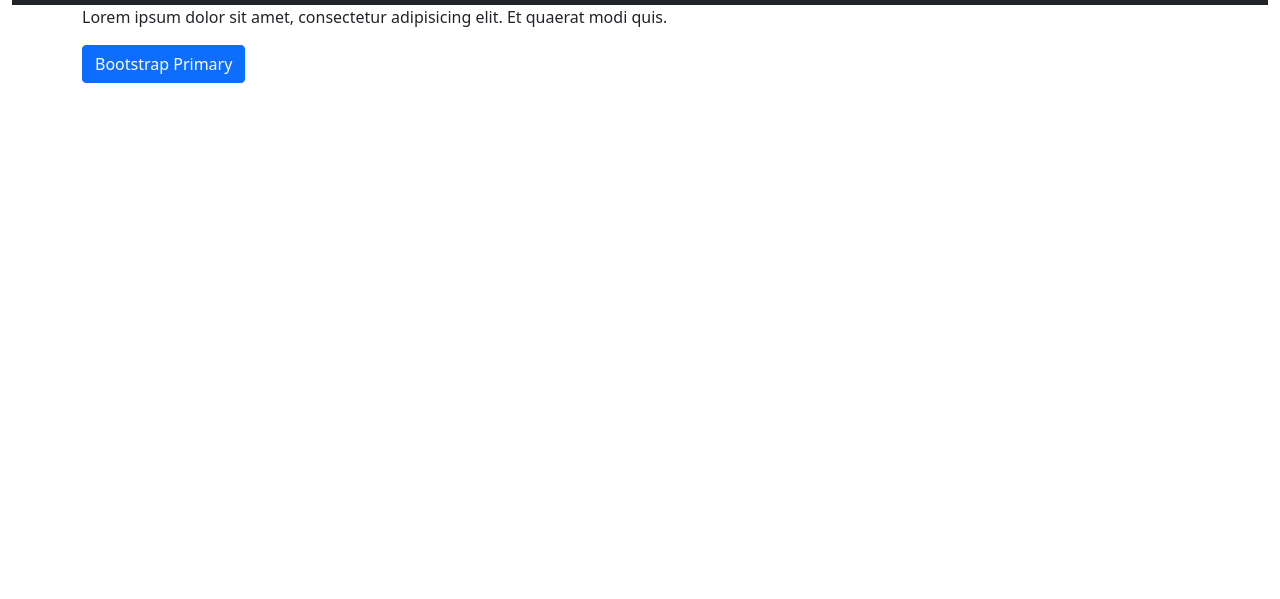
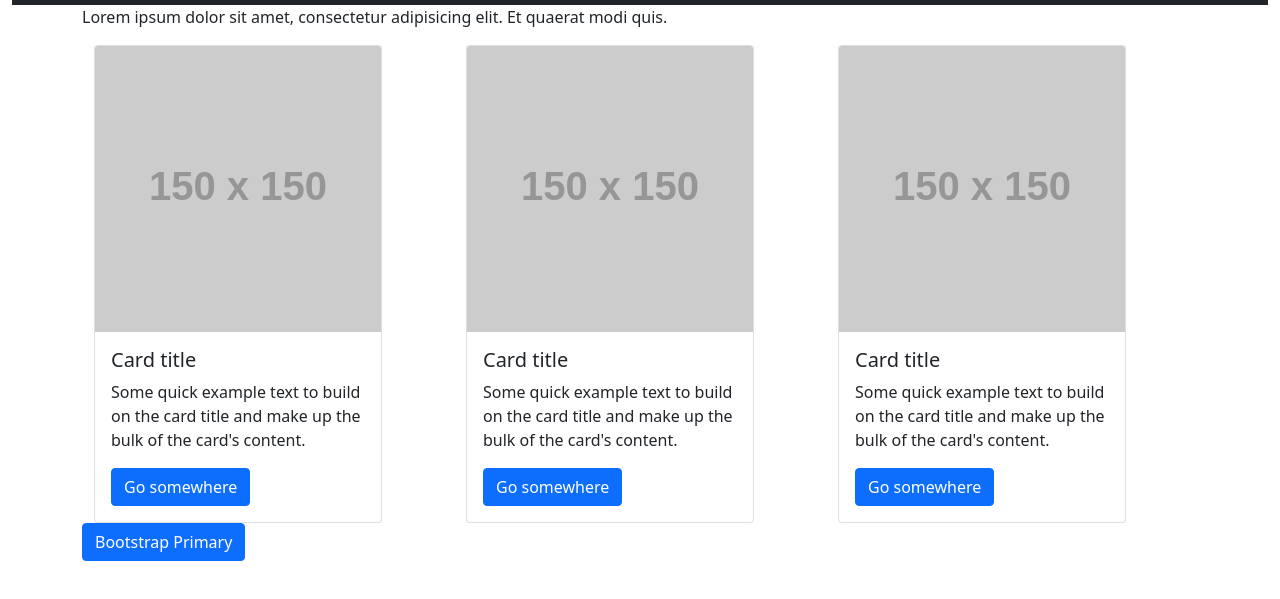
Before and after one commit to ptdevtemp/jsApp, a plain HTML site: page index.html in a window 1280 px wide. Shown: the part 51-650 px from the top of the page. Drawn offline with nearby package versions, Linux system fonts and the light colour scheme; placeholder pictures from the web are drawn by us.

Commit message:
added cards

```diff
--- a/index.html
+++ b/index.html
@@ -56,6 +56,44 @@
         </nav>
         <div class="container">
             <p>Lorem ipsum dolor sit amet, consectetur adipisicing elit. Et quaerat modi quis.</p>
+
+            <div class="container">
+                <div class="row">
+                    <div class="col">
+                        <div class="card" style="width: 18rem;">
+                            <img src="https://via.placeholder.com/150" class="card-img-top">
+                            <div class="card-body">
+                                <h5 class="card-title">Card title</h5>
+                                <p class="card-text">Some quick example text to build on the card title and make up the
+                                    bulk of the card's content.</p>
+                                <a href="#" class="btn btn-primary">Go somewhere</a>
+                            </div>
+                        </div>
+                    </div>
+                    <div class="col">
+                        <div class="card" style="width: 18rem;">
+                            <img src="https://via.placeholder.com/150" class="card-img-top">
+                            <div class="card-body">
+                                <h5 class="card-title">Card title</h5>
+                                <p class="card-text">Some quick example text to build on the card title and make up the
+                                    bulk of the card's content.</p>
+                                <a href="#" class="btn btn-primary">Go somewhere</a>
+                            </div>
+                        </div>
+                    </div>
+                    <div class="col">
+                        <div class="card" style="width: 18rem;">
+                            <img src="https://via.placeholder.com/150" class="card-img-top">
+                            <div class="card-body">
+                                <h5 class="card-title">Card title</h5>
+                                <p class="card-text">Some quick example text to build on the card title and make up the
+                                    bulk of the card's content.</p>
+                                <a href="#" class="btn btn-primary">Go somewhere</a>
+                            </div>
+                        </div>
+                    </div>
+                </div>
+            </div>
             <button type="button" class="btn btn-primary">Bootstrap Primary</button>
         </div>
     </div>
```
